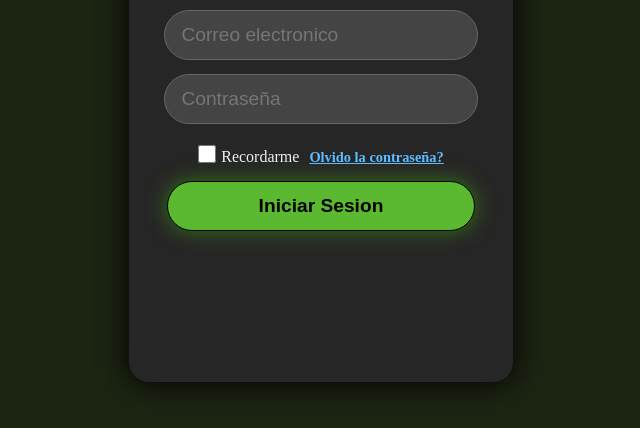
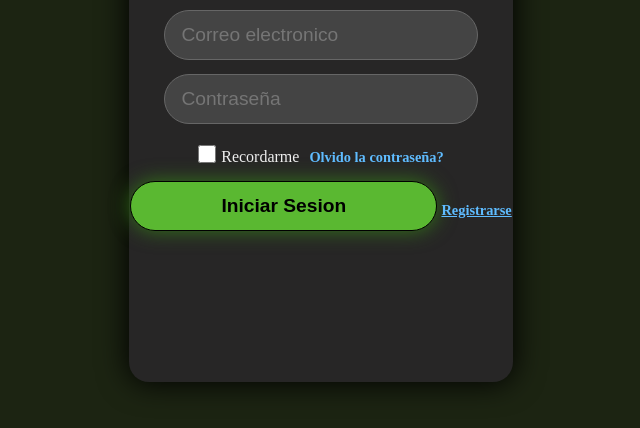
Before and after one commit to SERDUSSS/SMR_AW_Proyecto01, a plain HTML site: page login.html in a window 1280 px wide. Shown: the part 258-686 px from the top of the page, without its empty margins (319-959 px from the left). Drawn offline with Linux system fonts and the light colour scheme.

Commit message:
modified:   login.html

```diff
--- a/login.html
+++ b/login.html
@@ -18,8 +18,9 @@
                 <input class="texto" type="password" name="password" id="password" placeholder="Contraseña"><br>
                 <input class="casilla" type="checkbox" name="rememberme" id="rememberme">
                 <label for="rememberme">Recordarme</label>
-                <a href="">Olvido la contraseña?</a><br><br>
+                <a>Olvido la contraseña?</a><br><br>
                 <input class="boton" type="submit" name="submit" id="submit" value="Iniciar Sesion">
+                <a href="register.html">Registrarse</a>
             </div>
         </form>
     </div>
```
